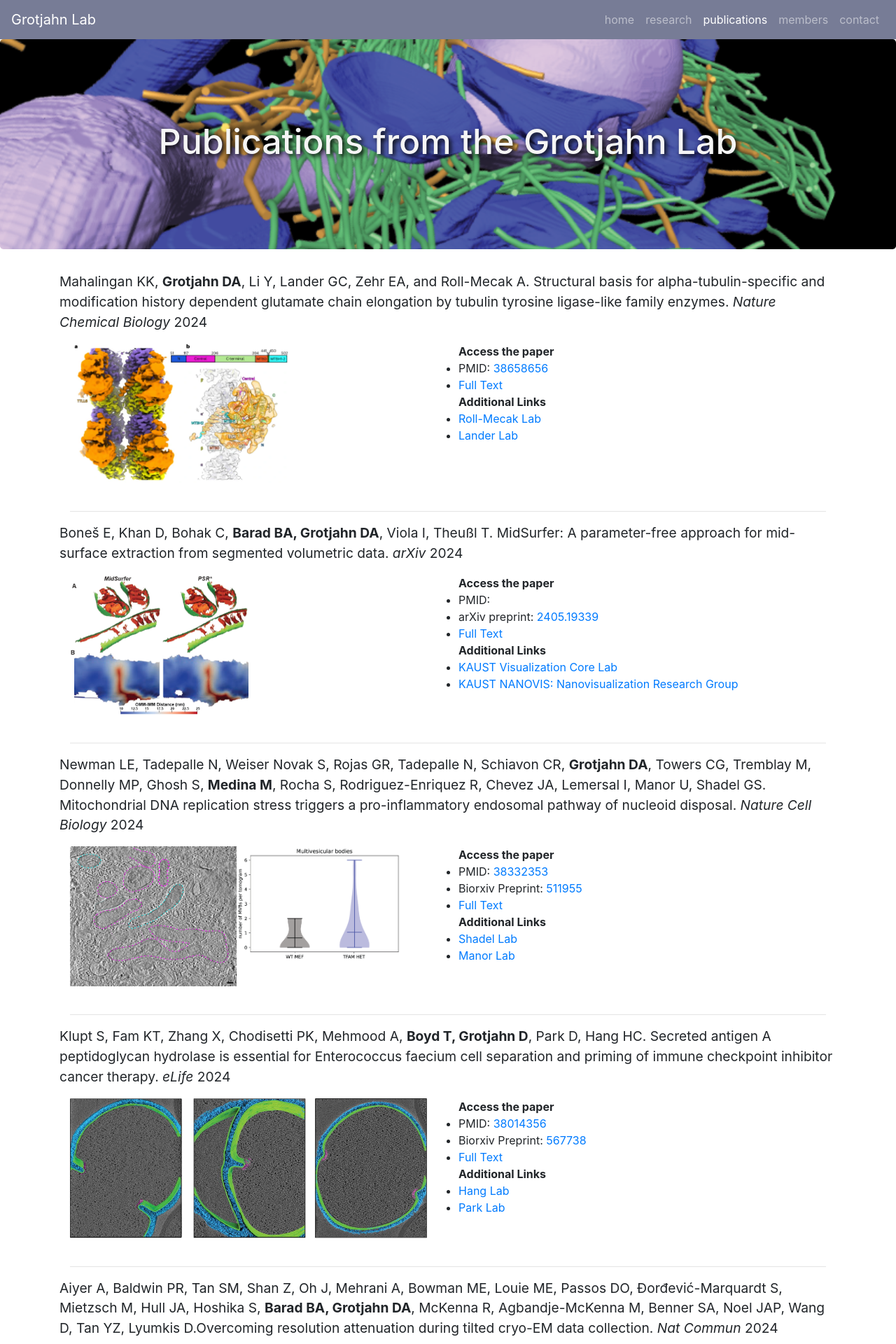
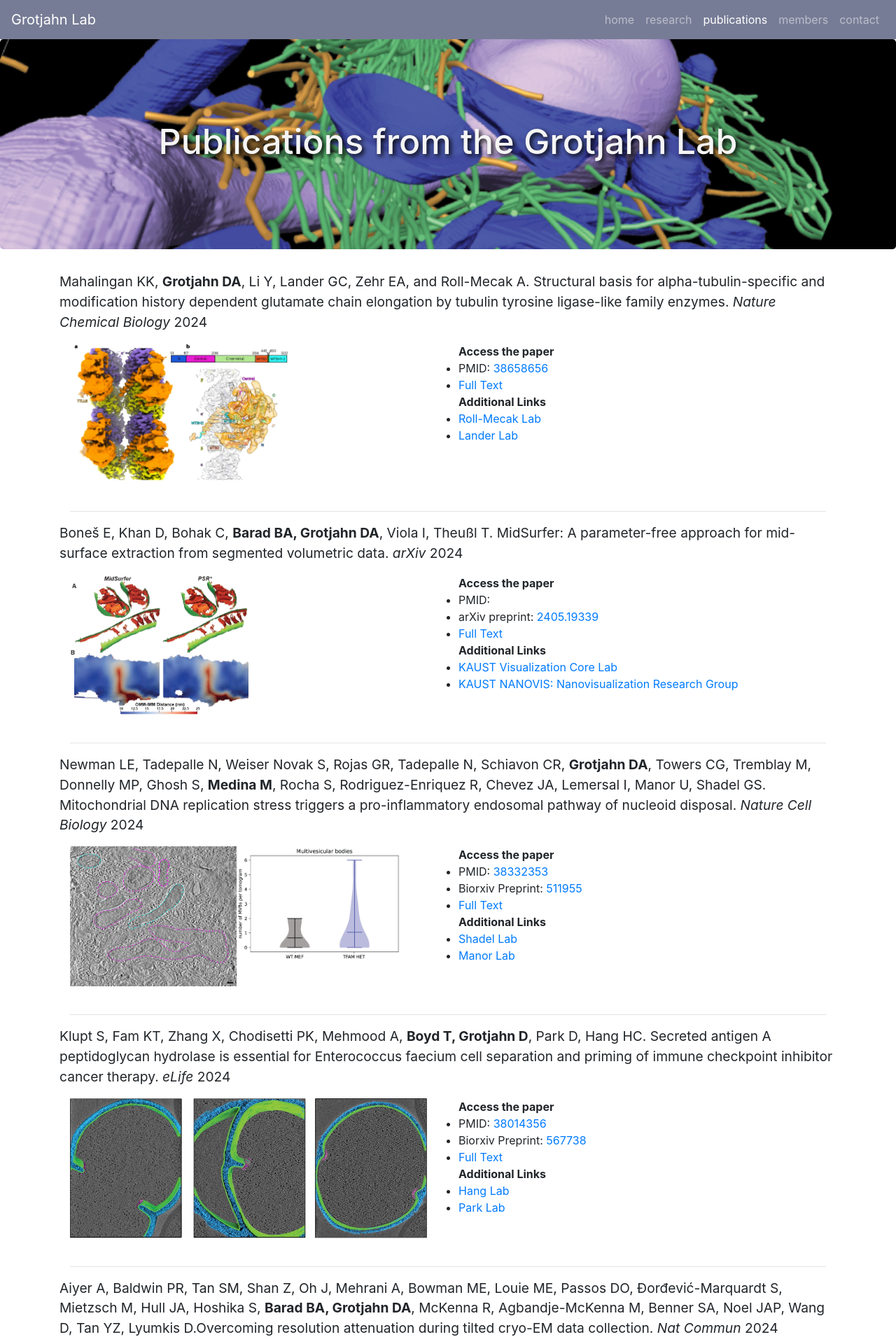
Before and after one commit to GrotjahnLab/GrotjahnLab.github.io, a Jekyll site: the page built from publications/index.html, in a window 1280 px wide. Shown: the top 1920 px of the page at 70% size. Built offline with Jekyll 4.4.1, drawn with Linux system fonts in a browser that asks for light colours; nearby versions of some CDN libraries; comment, search, counter and statistics services are not loaded.

Commit message:
updated image

```diff
--- a/publications/index.html
+++ b/publications/index.html
@@ -1,7 +1,7 @@
 ---
 title: Publications from the Grotjahn Lab
 layout: parallax
-banner: /static/img/banners/fission_1.png
+banner: /static/img/banners/fission_2.png
 group: publications
 ---
 
```
Also changed, not shown: static/img/banners/fission_2.png (added).
